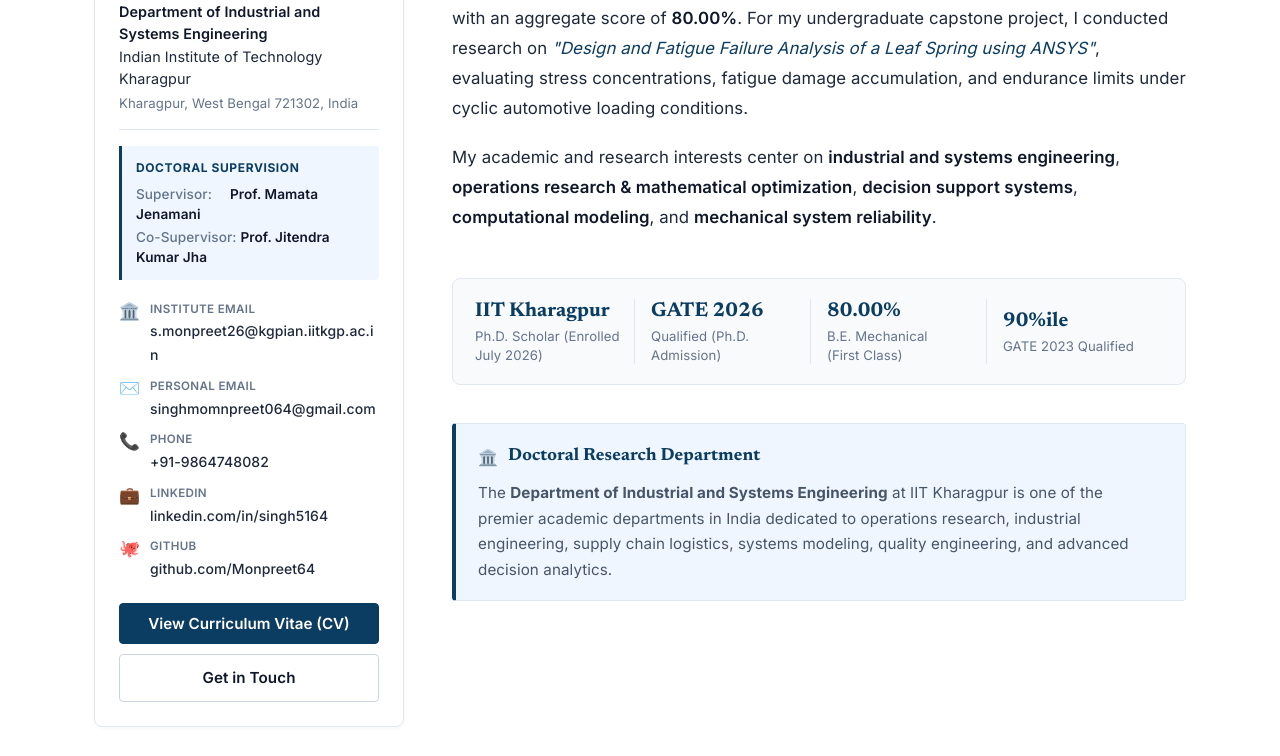
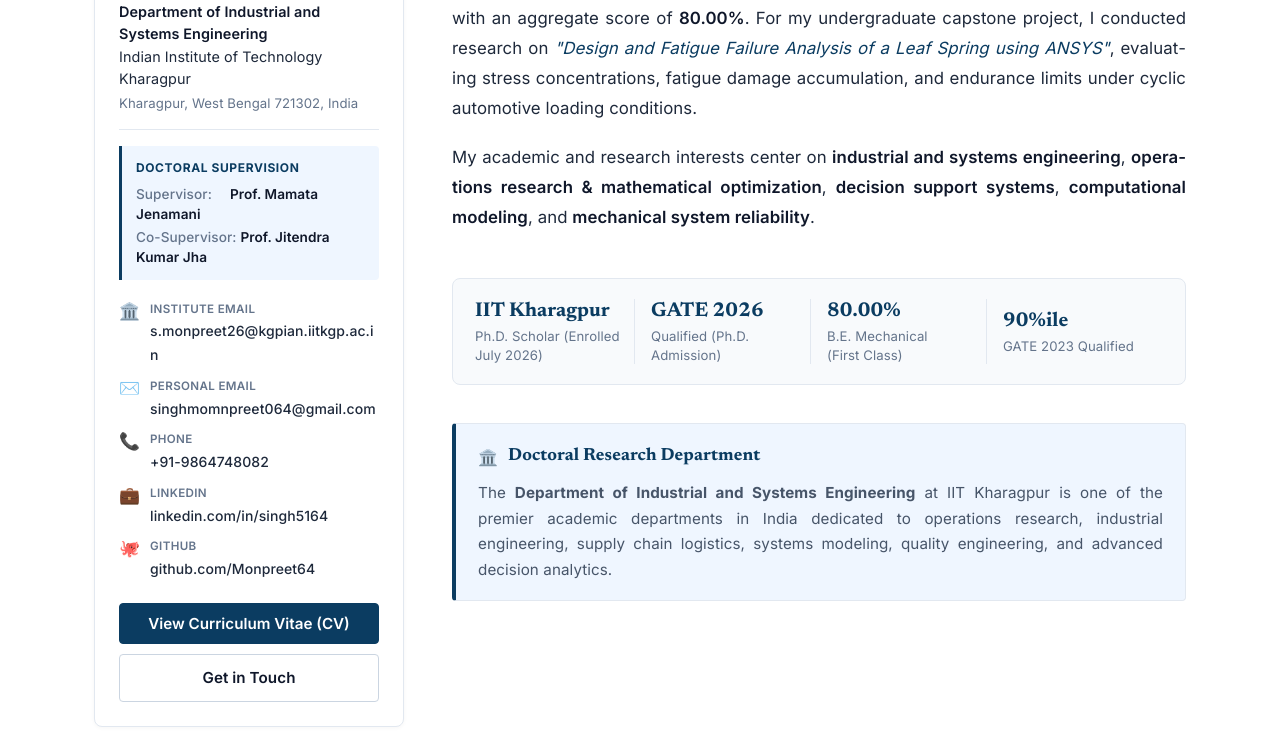
Before and after one commit to Monpreet64/Monpreet64.github.io, a plain HTML site: page index.html in a window 1280 px wide. Shown: the part 506-1262 px from the top of the page. Drawn offline with Linux system fonts and the light colour scheme.

Commit message:
Apply Microsoft Word style text-align justify with inter-word and hyphens for paragraphs

```diff
--- a/css/style.css
+++ b/css/style.css
@@ -2,7 +2,7 @@
    MONPREET SINGH - ACADEMIC PORTFOLIO STYLESHEET
    Ph.D. Scholar | Industrial & Systems Engineering | IIT Kharagpur
    Standard Academic Style: High Readability, Clean Typography, Scholar Palette
-   Refined Line and Paragraph Alignment with Optical Balance
+   Microsoft Word Style Justified Text for Clean Academic Flow
    ========================================================================== */
 
 /* --- GOOGLE FONTS IMPORT --- */
@@ -119,7 +119,27 @@
   color: var(--text-heading);
 }
 
-p, li {
+/* ==========================================================================
+   PARAGRAPH JUSTIFICATION (MICROSOFT WORD STYLE JUSTIFIED TEXT)
+   ========================================================================== */
+p,
+.bio-paragraph,
+.project-abstract p,
+.section-intro,
+.info-callout p,
+.institution-details p,
+.research-area-desc,
+.modal-dialog p,
+.modal-content-inner p {
+  text-align: justify;
+  text-justify: inter-word;
+  hyphens: auto;
+  -webkit-hyphens: auto;
+  -ms-hyphens: auto;
+  text-wrap: pretty;
+}
+
+li {
   text-wrap: pretty;
 }
 
@@ -182,7 +202,6 @@
   max-width: 76ch;
   margin-bottom: 36px;
   line-height: 1.75;
-  text-wrap: pretty;
 }
 
 /* ==========================================================================
@@ -581,7 +600,7 @@
   gap: 10px;
 }
 
-/* Right Bio Content with Perfect Paragraph Alignment */
+/* Right Bio Content with Justified Microsoft Word Style Paragraphs */
 .profile-bio-content {
   display: flex;
   flex-direction: column;
@@ -622,7 +641,6 @@
   line-height: 1.8;
   margin-bottom: 18px;
   max-width: 74ch;
-  text-wrap: pretty;
 }
 
 .bio-paragraph strong {
@@ -705,7 +723,6 @@
   font-size: 0.95rem;
   color: var(--text-secondary);
   line-height: 1.68;
-  text-wrap: pretty;
 }
 
 /* ==========================================================================
@@ -790,7 +807,6 @@
 
 .institution-details p {
   margin-bottom: 8px;
-  text-wrap: pretty;
 }
 
 .institution-details p:last-child {
@@ -840,7 +856,6 @@
   font-size: 0.925rem;
   color: var(--text-secondary);
   line-height: 1.68;
-  text-wrap: pretty;
 }
 
 /* ==========================================================================
@@ -957,7 +972,6 @@
 
 .project-abstract p {
   margin-bottom: 10px;
-  text-wrap: pretty;
 }
 
 .project-abstract p:last-child {
```
